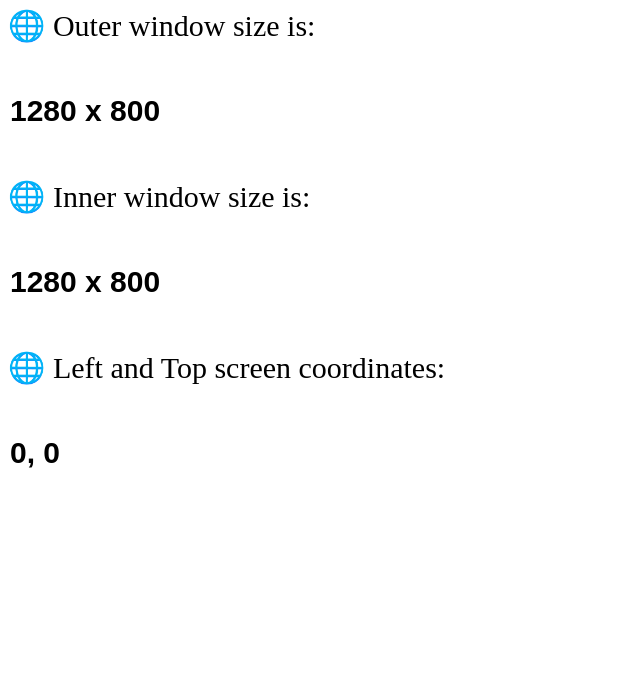
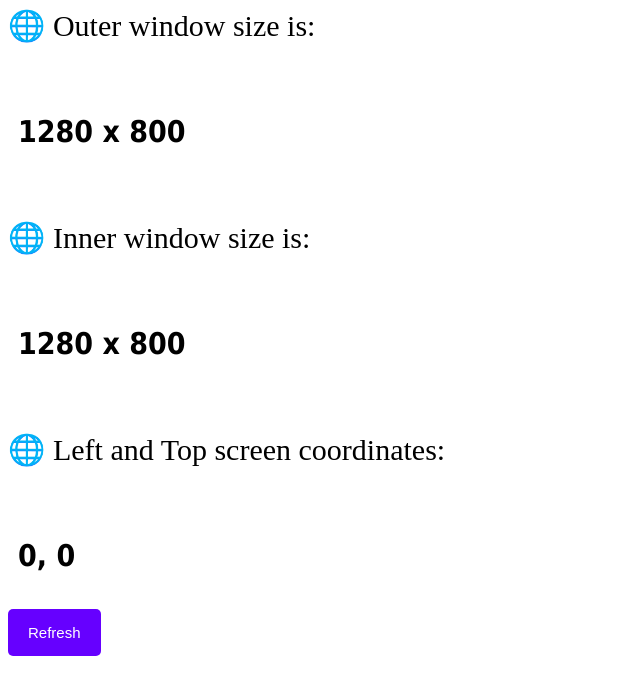
Before and after one commit to tawhidurrahmandear/size-of-web-browser-window, a plain HTML site: page index.html in a window 1280 px wide. Shown: the whole page, without its empty margins (0-640 px from the left). Drawn offline with Linux system fonts and the light colour scheme.

Commit message:
Update index.html

```diff
--- a/index.html
+++ b/index.html
@@ -1,3 +1,5 @@
+<link rel="stylesheet" type="text/css" href="size-of-web-browser-window.css">
+
 <!-- What is your Browser Window size? -->
 <!-- developed by Tawhidur Rahman Dear, https://www.tawhidurrahmandear.com -->
 <!-- Live Preview available at https://www.devilhunter.net/p/size-of-web-browser-window.html -->
@@ -5,7 +7,7 @@
 
 <form autocomplete="off" name="WindowSize">
   <p><span style="font-family: Ubuntu; font-size: 30px;">🌐 Outer window size is:</span></p><br>
-  <p><span style="font-family: Ubuntu;"><input class="size-of-web-browser-window__input" maxlength="20" name="browserwindow1" readonly size="20" style="border: 0; font-size: 30px; font-weight: bold; background-color: white;"         type="text" /></span></p>
+  <p><span style="font-family: Ubuntu;"><input class="size-of-web-browser-window_input" maxlength="20" name="browserwindow1" readonly size="20" style="border: 0; font-size: 30px; font-weight: bold; background-color: white;"         type="text" /></span></p>
   <br>
   <p><span style="font-family: Ubuntu; font-size: 30px;">🌐 Inner window size is:</span></p><br>
   <p><span style="font-family: Ubuntu;"><input class="size-of-web-browser-window_input" maxlength="20" name="browserwindow2" readonly size="20" style="border: 0; font-size: 30px; font-weight: bold; background-color: white;" type="text"/></span></p>
@@ -13,5 +15,6 @@
   <p><span style="font-family: Ubuntu; font-size: 30px;">🌐 Left and Top screen coordinates:</span></p><br>
   <p><span style="font-family: Ubuntu;"><input class="size-of-web-browser-window_input" maxlength="20" name="browserwindow3" readonly size="20" style="border: 0; font-size: 30px; font-weight: bold; background-color: white;" type="text"/></span></p>
 </form>
+<p><span style="font-family: Ubuntu;"><input class="size-of-web-browser-window_button" id="refreshButton" style="font-size: 15px;" type="button" value="Refresh"/></span></p>
 
 <script src="size-of-web-browser-window.js"></script>
```
